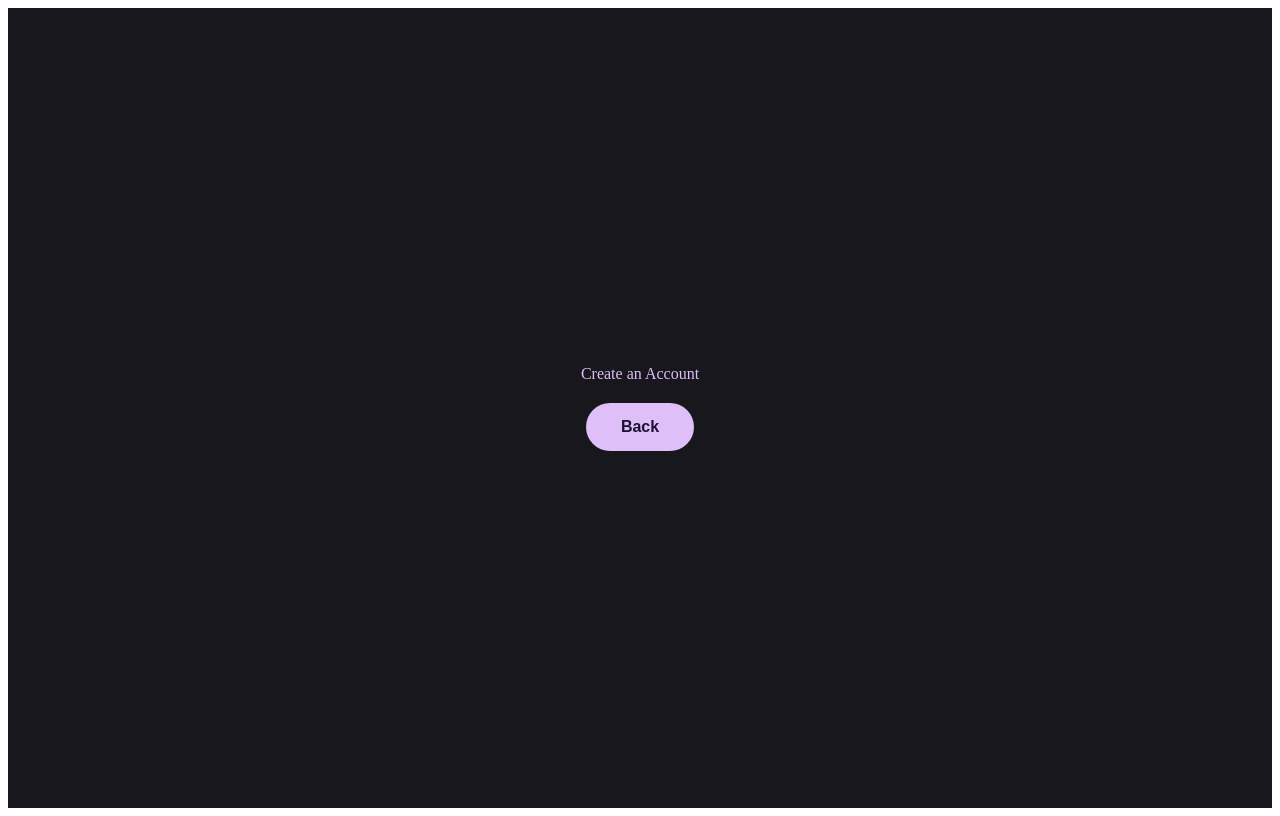
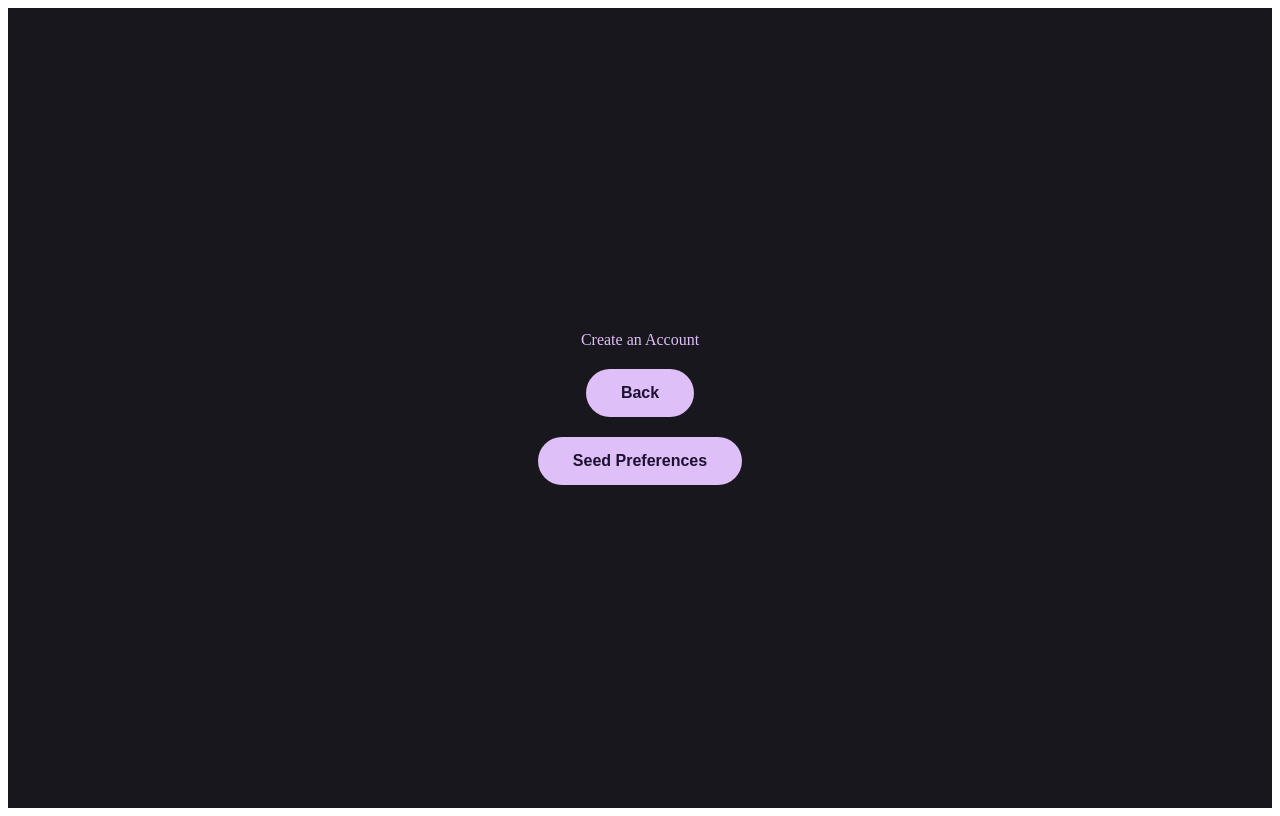
Before and after one commit to derekgeng15/hooked, a React (Create React App) app in the folder frontend/: page /signup in a window 1280 px wide. Built offline with nearby package versions, Linux system fonts and the light colour scheme.

Commit message:
i drank too much (boba)

```diff
--- a/frontend/src/SearchScreen.jsx
+++ b/frontend/src/SearchScreen.jsx
@@ -2,6 +2,7 @@
 // SwipeScreen.jsx
 // Swipe interface for Hooked (in progress)
 // Authors: Eleanor Liu
+// Contributers: Lucille Rizo Patron
 // -----------------------------------------------------------------------
 import React from 'react'
 import {useState, useRef, useEffect} from 'react'
--- a/frontend/src/SeedPreferences.jsx
+++ b/frontend/src/SeedPreferences.jsx
@@ -1,3 +1,10 @@
+// -----------------------------------------------------------------------
+// SeedPreferences.jsx
+// Swipe Interface for Hooked
+// Author: Eleanor Liu
+// Contributors:  Lucille Rizo Patron
+// -----------------------------------------------------------------------
+
 import React from 'react'
 import {useCallback, useEffect, useState} from 'react'
 import { useNavigate} from 'react-router-dom'
@@ -23,7 +30,7 @@ function SeedPreferences(){
             method: 'POST',
             credentials: 'include',
             headers: { 'Content-Type': 'application/json' },
-            body: JSON.stringify({ genres: [...selected] })  // selected is your Set
+            body: JSON.stringify({ prefs: [...selected] })  // selected is your Set
         })
         navigate('/swipe')
     }
--- a/frontend/src/SignUp.jsx
+++ b/frontend/src/SignUp.jsx
@@ -2,6 +2,7 @@
 // WelcomePage.jsx
 // Swipe interface for Hooked (in progress)
 // Authors: Eleanor Liu
+// Contributors:  Lucille Rizo Patron
 // -----------------------------------------------------------------------
 
 import React from 'react'
@@ -12,11 +13,6 @@ function SignUp(){
 
     // this makes it go from one screen to another
     const navigate = useNavigate()
-
-    function handleBackButton() {
-        console.log("back button clicked, go back to welcome page")
-        navigate('/')
-    }
 
     const handleKeyPress = useCallback((e) => {
         if (e.key === ' ' || e.code === "Space") {
@@ -32,9 +28,20 @@ function SignUp(){
 
     return(
         <div style = {screenStyle}>
-            Create an Account
-            <button style={backButtonStyle} onClick = {handleBackButton}>
+            Create an Account <br />
+
+            <button style={backButtonStyle} onClick = { () => {
+                console.log("back button clicked! lets migrate to welcome page")
+                navigate('/')
+            }}>
                 Back
+            </button>
+
+            <button style={backButtonStyle} onClick = {() => {
+                navigate('/seedprefs')
+                console.log("we are going to seed our preferences")}
+                }>
+                Seed Preferences
             </button>
         </div>
     )
--- a/frontend/src/SwipeScreen.jsx
+++ b/frontend/src/SwipeScreen.jsx
@@ -2,7 +2,7 @@
 // SwipeScreen.jsx
 // Swipe Interface for Hooked
 // Author: Lucille Rizo Patron
-// Contributors:
+// Contributors: Eleanor Liu
 // -----------------------------------------------------------------------
 
 import React from 'react'
```
Also changed, not shown: 1 other file (tests, documents, lock files or other folders).
